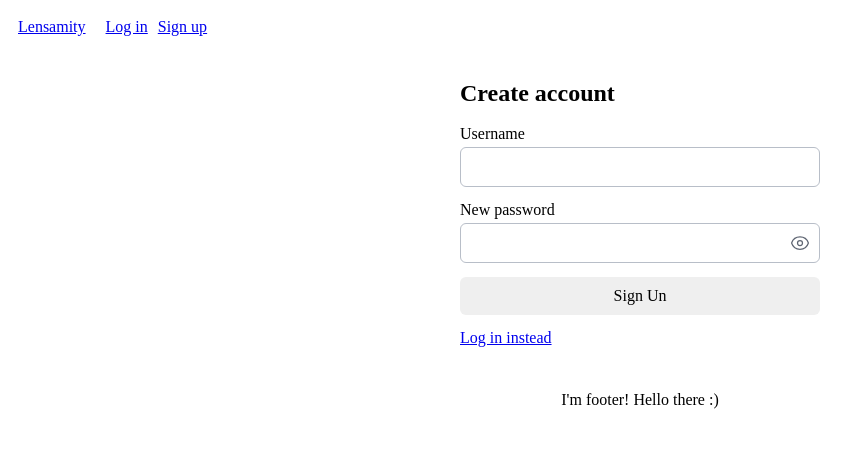
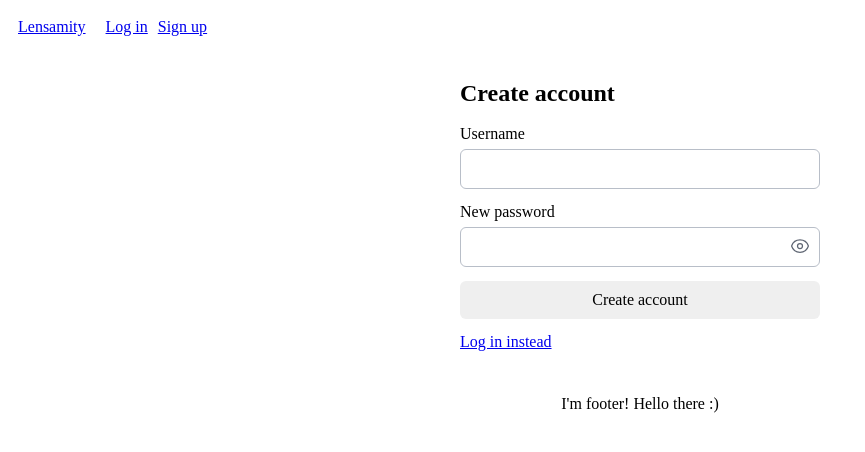
Before and after one commit to ipersids/lens-amity-app, a React (Vite) app in the folder client-web/: page /signup in a window 1280 px wide. Shown: the top 452 px of the page, without its empty margins (0-865 px from the left). Built offline with nearby package versions, Linux system fonts and the light colour scheme; no server answers.

Commit message:
chore(web): move auth text field in separated component

```diff
--- a/client-web/src/features/auth/components/LoginForm.tsx
+++ b/client-web/src/features/auth/components/LoginForm.tsx
@@ -2,6 +2,7 @@ import { type SubmitEventHandler, useState } from "react";
 import { useNavigate } from "react-router";
 import { useLoading, useLogin } from "../../../stores/auth";
 import PasswordField from "./PasswordField";
+import TextField from "./TextField";
 
 const LoginForm = () => {
   const login = useLogin();
@@ -32,9 +33,8 @@ const LoginForm = () => {
 
   return (
     <form id="login" name="login" className="auth-form" onSubmit={handleSubmit}>
-      <section className="auth-form-field">
-        <label htmlFor="username">{"Username"}</label>
-        <input
+      <TextField
+        label={"Username"}
         id="username"
         name="username"
         autoComplete="username"
@@ -44,11 +44,11 @@ const LoginForm = () => {
         disabled={isLoading}
         required
       />
-      </section>
 
       <PasswordField
+        id="current-password"
         autoComplete="current-password"
-        name="password"
+        name="current-password"
         onChange={(event) => setPassword(event.target.value)}
         value={password}
         disabled={isLoading}
--- a/client-web/src/features/auth/components/PasswordField.tsx
+++ b/client-web/src/features/auth/components/PasswordField.tsx
@@ -1,53 +1,59 @@
 import { EyeIcon, EyeSlashIcon } from "@heroicons/react/24/outline";
-import { type ChangeEventHandler, useState } from "react";
+import { type ComponentPropsWithoutRef, useState } from "react";
 
-type PasswordFieldProps = {
-  name: string;
-  autoComplete: "current-password" | "new-password";
-  onChange: ChangeEventHandler<HTMLInputElement>;
-  value: string;
+type PasswordFieldProps = Omit<ComponentPropsWithoutRef<"input">, "type"> & {
+  label: string;
   error?: string;
-  disabled?: boolean;
-  label?: string;
 };
 
 const PasswordField = ({
+  autoComplete,
+  className,
+  error,
+  id,
+  label,
   name,
-  autoComplete,
-  onChange,
-  value,
-  error,
-  disabled,
-  label,
+  minLength = 15,
+  required = true,
+  ...props
 }: PasswordFieldProps) => {
   const [isShown, setIsShown] = useState<boolean>(false);
   const Icon = isShown ? EyeSlashIcon : EyeIcon;
+  const fieldId = id ?? name;
+  const validationId = `${fieldId}-validation`;
 
   return (
-    <>
-      <section className="auth-form-field">
-        <label htmlFor={autoComplete}>{label}</label>
+    <section className="auth-form-field">
+      <label htmlFor={fieldId}>{label}</label>
+
+      <div className="auth-input-action">
         <input
-          id={autoComplete}
+          {...props}
+          id={fieldId}
           name={name}
+          type={isShown ? "text" : "password"}
           autoComplete={autoComplete}
-          disabled={disabled}
-          onChange={onChange}
-          required
-          type={isShown ? "text" : "password"}
-          value={value}
+          minLength={minLength}
+          required={required}
+          aria-describedby={validationId}
         />
+
         <button
           type="button"
           onClick={() => setIsShown((current) => !current)}
-          disabled={disabled}
+          disabled={props.disabled}
           aria-label={isShown ? "Hide password" : "Show password"}
         >
           <Icon aria-hidden="true" />
         </button>
-      </section>
-      {error && <span>{error}</span>}
-    </>
+      </div>
+
+      {error && (
+        <span id={validationId} aria-live="assertive" className="auth-error">
+          {error}
+        </span>
+      )}
+    </section>
   );
 };
 
--- a/client-web/src/features/auth/components/SignupForm.tsx
+++ b/client-web/src/features/auth/components/SignupForm.tsx
@@ -2,6 +2,7 @@ import { type SubmitEventHandler, useState } from "react";
 import { useNavigate } from "react-router";
 import { useLoading, useSignup } from "../../../stores/auth";
 import PasswordField from "./PasswordField";
+import TextField from "./TextField";
 
 const SignupForm = () => {
   const signup = useSignup();
@@ -37,9 +38,8 @@ const SignupForm = () => {
 
   return (
     <form id="signup" name="signup" className="auth-form" onSubmit={handleSubmit}>
-      <section className="auth-form-field">
-        <label htmlFor="username">{"Username"}</label>
-        <input
+      <TextField
+        label={"Username"}
         id="username"
         name="username"
         autoComplete="username"
@@ -49,11 +49,11 @@ const SignupForm = () => {
         disabled={isLoading}
         required
       />
-      </section>
 
       <PasswordField
+        id="new-password"
         autoComplete="new-password"
-        name="password"
+        name="new-password"
         onChange={(event) => setPassword(event.target.value)}
         value={password}
         disabled={isLoading}
@@ -63,7 +63,7 @@ const SignupForm = () => {
       {error && <p className="auth-error">{error}</p>}
 
       <button disabled={isLoading} type="submit">
-        {"Sign Un"}
+        {"Create account"}
       </button>
     </form>
   );
--- /dev/null
+++ b/client-web/src/features/auth/components/TextField.tsx
@@ -0,0 +1,27 @@
+import type { ComponentPropsWithoutRef } from "react";
+
+type TextFieldProps = ComponentPropsWithoutRef<"input"> & {
+  id: string;
+  label: string;
+  error?: string;
+};
+
+const TextField = ({ className, error, id, label, ...props }: TextFieldProps) => {
+  const validationId = `${id}-validation`;
+
+  return (
+    <section className="auth-form-field">
+      <label htmlFor={id}>{label}</label>
+
+      <input {...props} id={id} aria-describedby={validationId} />
+
+      {error && (
+        <span id={validationId} aria-live="assertive" className="auth-error">
+          {error}
+        </span>
+      )}
+    </section>
+  );
+};
+
+export default TextField;
--- a/client-web/src/styles/style.css
+++ b/client-web/src/styles/style.css
@@ -1,15 +1,15 @@
+header,
+main,
+footer {
+  margin: 10px;
+}
+
 header {
-  margin: 10px;
   display: flex;
   gap: 20px;
 }
 
-main {
-  margin: 10px;
-}
-
 footer {
-  margin: 10px;
   text-align: center;
 }
 
@@ -27,35 +27,36 @@ footer {
 .auth-form {
   display: grid;
   gap: 14px;
+  width: 100%;
   max-width: 360px;
-  width: 100%;
 }
 
 .auth-form h1 {
+  margin: 0 0 4px;
   font-size: 1.5rem;
-  margin: 0 0 4px;
 }
 
+.auth-form-field,
 .auth-form label {
   display: grid;
   gap: 6px;
 }
 
-.auth-form input {
+.auth-form-field input {
+  box-sizing: border-box;
+  width: 100%;
   border: 1px solid #b8bec8;
   border-radius: 6px;
-  box-sizing: border-box;
+  padding: 10px 12px;
   font: inherit;
-  padding: 10px 12px;
-  width: 100%;
 }
 
 .auth-form > button {
   border: 0;
   border-radius: 6px;
+  padding: 10px 12px;
+  font: inherit;
   cursor: pointer;
-  font: inherit;
-  padding: 10px 12px;
 }
 
 .auth-form button:disabled {
@@ -63,33 +64,33 @@ footer {
   opacity: 0.7;
 }
 
-.auth-form-field {
+.auth-input-action {
   position: relative;
 }
 
-.auth-form-field label {
-  margin-bottom: 4px;
-}
-
-.auth-form-field input {
+.auth-input-action input {
   padding-right: 40px;
 }
 
-.auth-form-field button {
+.auth-input-action button {
   position: absolute;
-  inset: 40% 8px 0 auto;
+  right: 8px;
+  top: 50%;
+  transform: translateY(-50%);
   width: 28px;
+  height: 28px;
   border: 0;
   background: none;
   color: #5f6673;
   cursor: pointer;
 }
 
-.auth-form-field svg {
+.auth-input-action svg {
   width: 20px;
 }
 
 .auth-error {
+  display: block;
   color: #b00020;
   margin: 0;
 }
```
Lines whose indentation alone changed are shown as unchanged.
